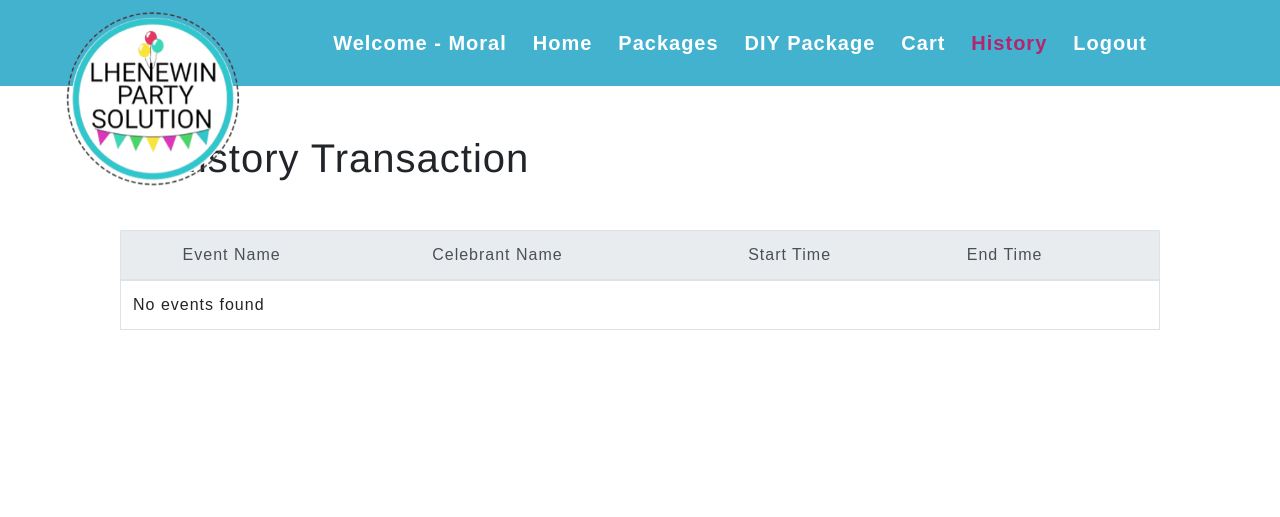
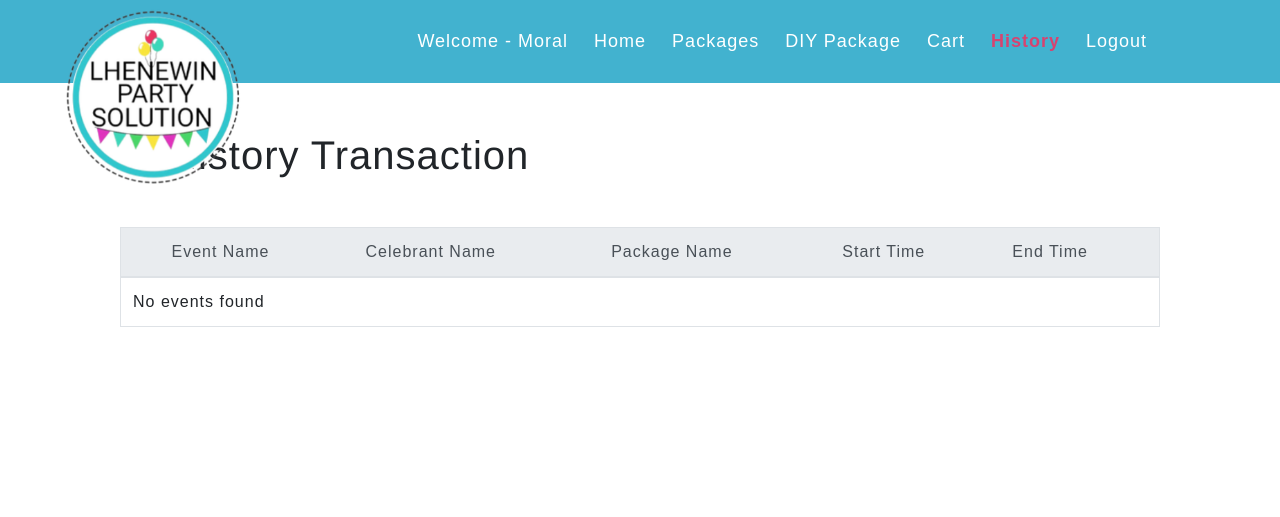
Before and after one commit to clozer22/freelancing, a PHP site: page /user/user_history.php in a window 1280 px wide. Shown: the top 517 px of the page. Run offline with PHP 8.4, Linux system fonts and the light colour scheme; a user stored in the database is signed in; data comes from the database, SQL or seed files in the repository; data that the repository does not hold is empty; some libraries are stand-ins or nearby versions.

Commit message:
Minot changes (nav)

```diff
--- a/cssproj/navbar.css
+++ b/cssproj/navbar.css
@@ -24,7 +24,10 @@
   .nav-item {
     padding: 10px 5px;
   }
-  .navbar .nav-link {
+  .nav-link {
+    font-size: 18px;
+  }
+  .navbar {
     font-size: 20px;
     /* margin-left: 10px; */
     font-weight: bold;
@@ -38,13 +41,19 @@
     color: white;
   }
   .nav-link:hover, .navbar-brand:hover{
-    color: #8ac3ff;
+    color: #194b81;
+    transform: scale(1.1) translateY(-5px);
+    transition: .2s;
   }
   .nav-link:focus, .navbar-brand:focus{
     color: #8ac3ff;
   }
   .active{
-    color: #8ac3ff;
+    color: #d74370;
+    font-weight: bold;
+  }
+  .active:hover{
+    color: #d74370;
   }
   /* DONE */
 
--- a/index.php
+++ b/index.php
@@ -115,7 +115,7 @@
             <div class="collapse navbar-collapse" id="navbarSupportedContent">
                 <ul class="navbar-nav mr-auto w-100 justify-content-end">
                     <li class="nav-item active">
-                        <a class="nav-link" style="color: #b5246f;" href="index.php">Home <span class="sr-only"></span></a>
+                        <a class="nav-link active" href="index.php">Home <span class="sr-only"></span></a>
                     </li>
                     <li class="nav-item">
                         <a class="nav-link" href="#package">Packages</a>
--- a/signup.php
+++ b/signup.php
@@ -92,7 +92,7 @@
                 <li class="nav-item">
                     <a class="nav-link" href="#contact">Contact</a>
                 <li class="nav-item">
-                    <a class="nav-link" style="color: #b5246f;" href="login.php">Login</a>
+                    <a class="nav-link active" href="login.php">Login</a>
                 </li>
             </ul>
         </div>
--- a/user/user_history.php
+++ b/user/user_history.php
@@ -273,7 +273,7 @@
             <a class="nav-link " href="diy_cart.php">Cart</a>
           </li>
           <li class="nav-item ">
-            <a class="nav-link"  style="color: #b5246f;">History</a>
+            <a class="nav-link active" href="user_history.php">History</a>
           </li>
 
           <li class="nav-item">
@@ -299,6 +299,7 @@
         <th scope="col"></th>
         <th scope="col">Event Name</th>
         <th scope="col">Celebrant Name</th>
+        <th scope="col">Package Name</th>
         <th scope="col">Start Time</th>
         <th scope="col">End Time</th>
       </tr>
@@ -306,7 +307,7 @@
     <tbody>
     <?php
       $user_id = $_SESSION['user_id'];
-      $sql = "SELECT title, celebrant_name, package_price, start_datetime, end_datetime FROM tbl_events_list WHERE user_id = $user_id "; // Replace 'events' with your table name
+      $sql = "SELECT title, celebrant_name, package_price, package_name, start_datetime, end_datetime FROM tbl_events_list WHERE user_id = $user_id "; // Replace 'events' with your table name
       $result = mysqli_query($conn, $sql);
 
       if (mysqli_num_rows($result) > 0) {
@@ -317,6 +318,7 @@
               echo '<th scope="row">' . $rowNumber++ . '</th>';
               echo '<td>' . $row["title"] . '</td>';
               echo '<td>' . $row["celebrant_name"] . '</td>';
+              echo '<td>' . $row["package_name"] . '</td>';
               echo '<td>' . $row["start_datetime"] . '</td>';
               echo '<td>' . $row["end_datetime"] . '</td>';
               echo '</tr>';
```
Also changed, not shown: user_dash.php (+6 -5 lines).
